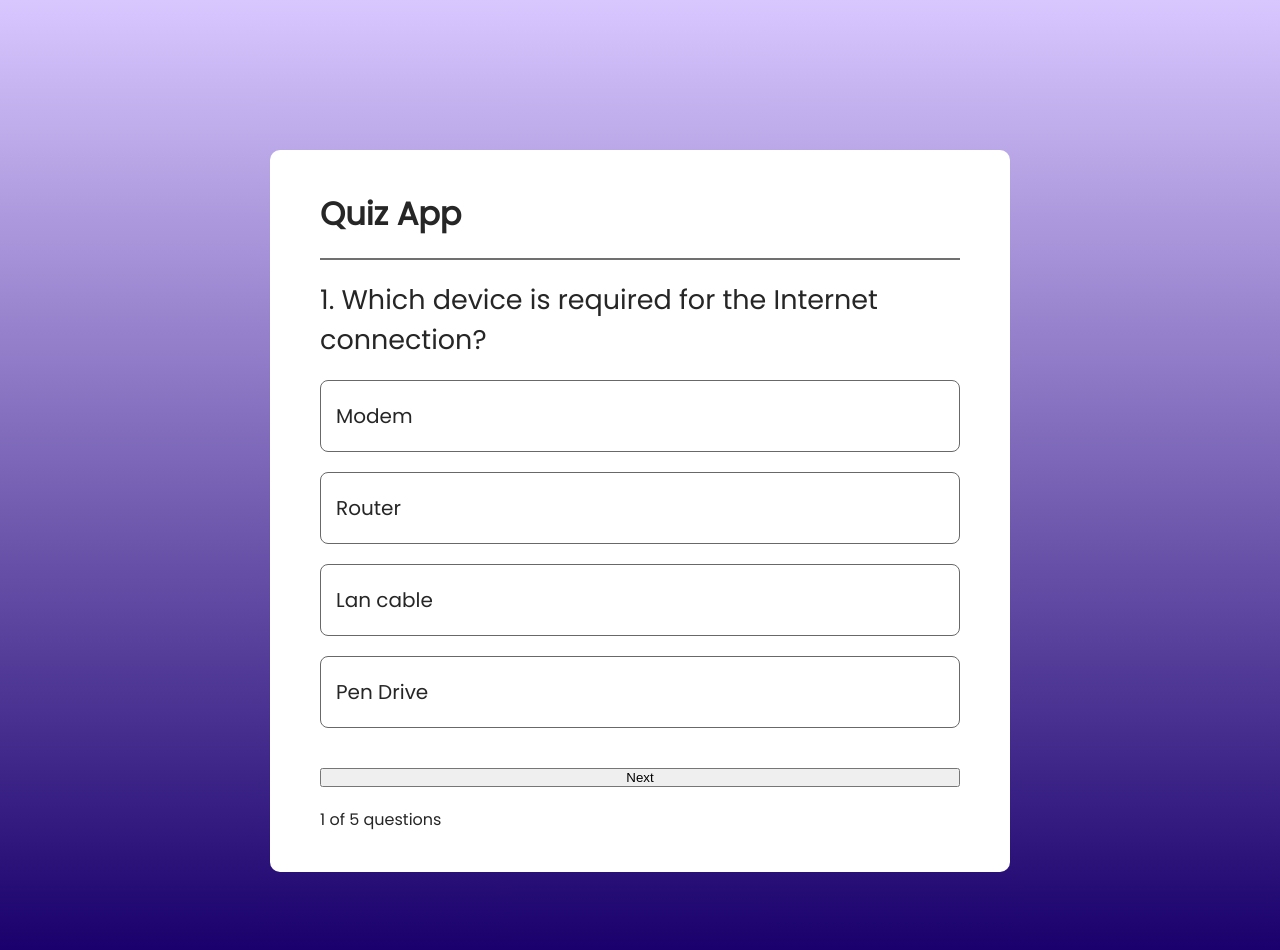
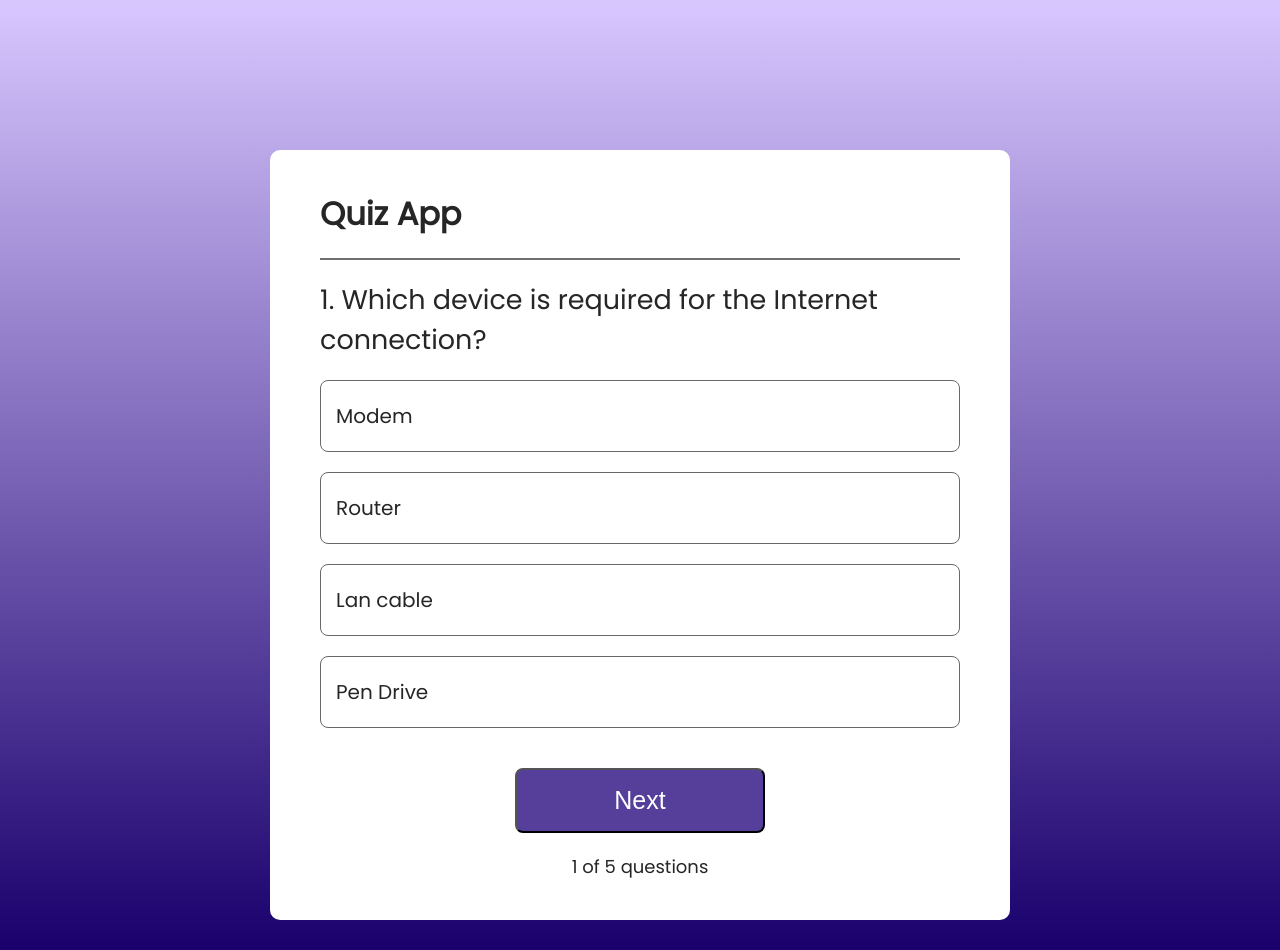
Before and after one commit to stephanezab/Quiz_app, a React (Vite) app: page / in a window 1280 px wide. Built offline with nearby package versions, Linux system fonts and the light colour scheme.

Commit message:
Update Quiz.css

```diff
--- a/src/Components/Quiz/Quiz.css
+++ b/src/Components/Quiz/Quiz.css
@@ -34,8 +34,8 @@
     cursor: pointer;
 }
 
-.Container button{
-    margin:auto;
+.container button{
+    margin: auto;
     width: 250px;
     height: 65px;
     background-color: #553f9a;
@@ -47,7 +47,7 @@
 
 }
 
-.Container .index {
+.container .index {
     margin: auto;
     font-size: 18px;
 }
```
